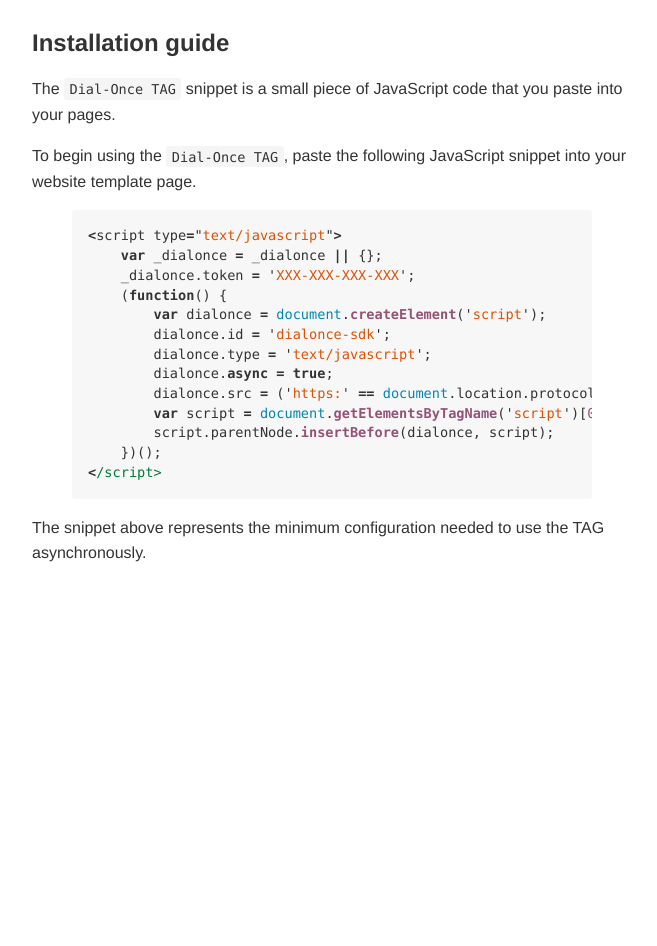
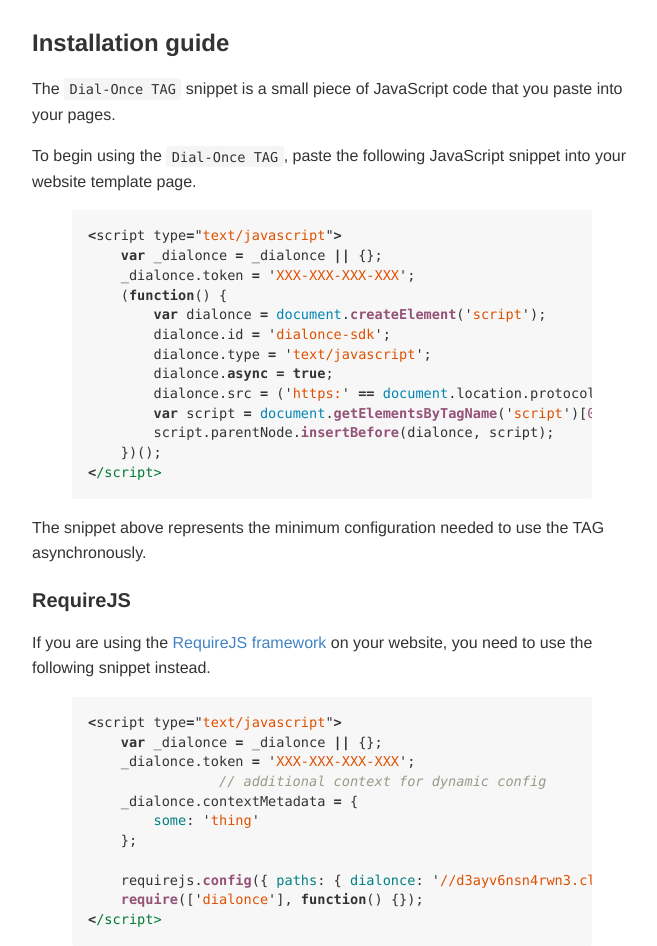
Before and after one commit to dialonce/dialonce.github.io, a Jekyll site: the page built from javascript/howto/index.md, in a window 1280 px wide. Shown: the part 473-1419 px from the top of the page, without its empty margins (308-965 px from the left). Built offline with Jekyll 4.4.1, drawn with Linux system fonts in a browser that asks for light colours; before the commit the page ends 1039 px from its top, so only the background shows below that.

Commit message:
- Update howto document with a snippet for integration for requirejs website

```diff
--- a/javascript/howto/index.md
+++ b/javascript/howto/index.md
@@ -32,3 +32,21 @@
 {% endhighlight %}
 
 The snippet above represents the minimum configuration needed to use the TAG asynchronously.
+
+#### RequireJS
+
+If you are using the [RequireJS framework](https://requirejs.org/) on your website, you need to use the following snippet instead.
+
+{% highlight javascript %}
+<script type="text/javascript">
+    var _dialonce = _dialonce || {};
+    _dialonce.token = 'XXX-XXX-XXX-XXX';
+		// additional context for dynamic config
+    _dialonce.contextMetadata = {
+        some: 'thing'
+    };
+
+    requirejs.config({ paths: { dialonce: '//d3ayv6nsn4rwn3.cloudfront.net/js/dialonce.min' } });
+    require(['dialonce'], function() {});
+</script>
+{% endhighlight %}
```
